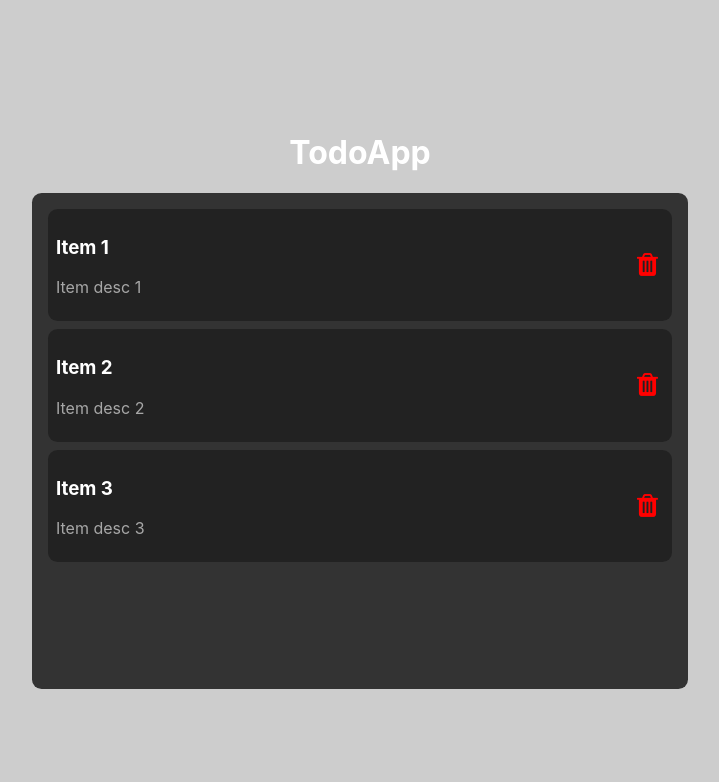
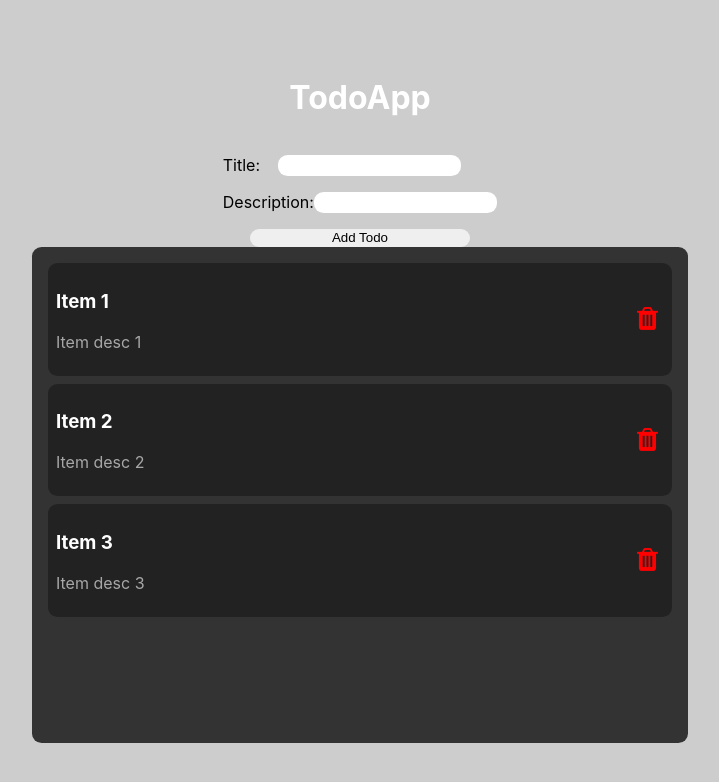
Before and after one commit to ArifulIslamPolash/todo-app-react, a React (Create React App) app: page / in a window 1280 px wide. Shown: the top 782 px of the page, without its empty margins (280-999 px from the left). Built offline with nearby package versions, Linux system fonts and the light colour scheme.

Commit message:
new todo component create and design done

```diff
--- a/src/components/Home.js
+++ b/src/components/Home.js
@@ -1,5 +1,6 @@
 import React from 'react'
 import Todos from './Todos.js'
+import NewTodo from './NewTodo.js'
 import style from './home.module.css'
 
 const dummyTodo = [
@@ -26,6 +27,7 @@ const Home = () => {
   return (
     <div className={style.container}>
         <h1 style={{ color: 'white' }}>TodoApp</h1>
+        <NewTodo />
         <Todos items={dummyTodo} />
         {/* <Todos /> */}
     </div>
--- /dev/null
+++ b/src/components/NewTodo.js
@@ -0,0 +1,19 @@
+import React from 'react'
+import style from './NewTodo.module.css'
+function NewTodo() {
+  return (
+    <form className={style.form}>
+        <div className={style["form-field"]}>
+            <label htmlFor="title">Title:</label>
+            <input type="text" name="title" id="title"></input>
+        </div>
+        <div className={style["form-field"]}>
+            <label htmlFor="desc">Description:</label>
+            <input type="text" name="desc" id="desc"></input>
+        </div>
+        <button type="submit"> Add Todo</button>
+    </form>
+  )
+}
+
+export default NewTodo
--- /dev/null
+++ b/src/components/NewTodo.module.css
@@ -0,0 +1,42 @@
+.Form{
+    width:50%;
+    background-color: #333;
+    color: white;
+    padding: .5rem;
+    border-radius: .6rem;
+    margin-bottom: .5rem;
+}
+
+.form-field{
+    margin: 1rem 0;
+    display: flex;
+}
+.form-field label{
+    flex-basis:20%;
+}
+.form-field input{
+    flex-basis:60%;
+    border:none ;
+    border-radius: .6rem;
+    padding: .2rem;
+}
+.form-field textarea{
+    flex-basis: 80%;
+    resize: none;
+    border: none;
+    border-radius: .6rem;
+    padding: .2rem;
+}
+.form button{
+    border: none;
+    border-radius:.6rem;
+    cursor:pointer;
+    display:block;
+    margin:0 auto;
+    width:80%;
+    padding-bottom: 2px;
+}
+.form button:hover{
+    background-color: orange;
+    color: white;
+}
```
